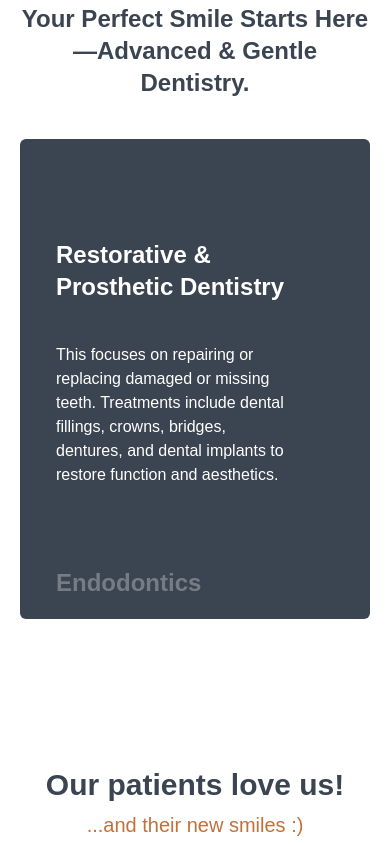
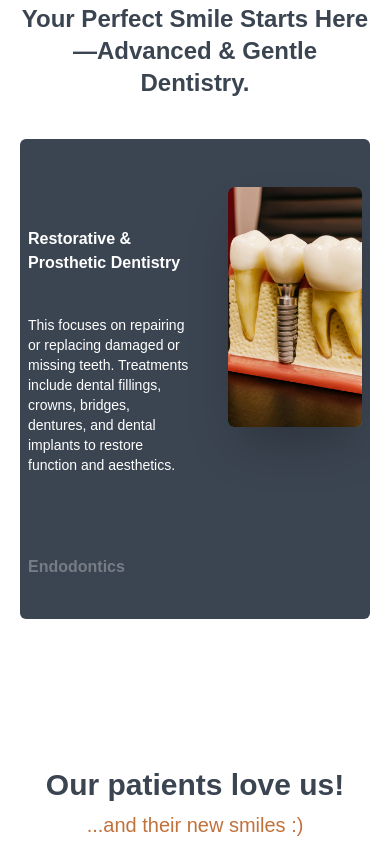
Before and after one commit to mridul-giri/dr-ranjana-dentist, a Next.js app: page /about in a window 390 px wide. Shown: the part 4180-5024 px from the top of the page. Built offline with nearby package versions, Linux system fonts and the light colour scheme; a web font is replaced by a local one.

Commit message:
Changes on sticky component

```diff
--- a/src/components/AllServices.tsx
+++ b/src/components/AllServices.tsx
@@ -11,12 +11,12 @@ const content = [
     description:
       "This focuses on repairing or replacing damaged or missing teeth. Treatments include dental fillings, crowns, bridges, dentures, and dental implants to restore function and aesthetics.",
     content: (
-      <div>
+      <div className="flex h-full w-full items-center justify-center text-white">
         <Image
           src="/images/restorative-dentistry.jpg"
           width={500}
           height={500}
-          className=""
+          className="h-full w-full object-cover"
           alt="Restorative & Prosthetic Dentistry"
         />
       </div>
@@ -27,12 +27,12 @@ const content = [
     description:
       "Endodontics deals with the inside of the tooth, primarily focusing on root canal treatments. It helps save teeth affected by deep decay, infection, or trauma by treating the pulp (nerve) and sealing the tooth to prevent further issues.",
     content: (
-      <div>
+      <div className="flex h-full w-full items-center justify-center text-white">
         <Image
           src="/images/endodontics.jpeg"
           width={500}
           height={500}
-          className=""
+          className="h-full w-full object-cover"
           alt="Endodontics"
         />
       </div>
@@ -43,12 +43,12 @@ const content = [
     description:
       "This specialty corrects misaligned teeth and jaw issues using braces, clear aligners (like Invisalign), and retainers. It enhances both the appearance and function of the teeth, improving overall oral health and confidence.",
     content: (
-      <div>
+      <div className="flex h-full w-full items-center justify-center text-white">
         <Image
           src="/images/orthodontics.jpg"
           width={500}
           height={500}
-          className=""
+          className="h-full w-full object-cover"
           alt="Orthodontics & Smile Aesthetics"
         />
       </div>
@@ -59,12 +59,12 @@ const content = [
     description:
       "Dental care specifically for children, focusing on preventive treatments, cavity protection, and early orthodontic assessments. Pediatric dentists ensure a comfortable and positive experience for kids to establish lifelong oral hygiene habits.",
     content: (
-      <div>
+      <div className="flex h-full w-full items-center justify-center text-white">
         <Image
           src="/images/pediatric-dentistry.jpg"
           width={500}
           height={500}
-          className=""
+          className="h-full w-full object-cover"
           alt="Pediatric Dentistry"
         />
       </div>
--- a/src/components/ui/sticky-scroll-reveal.tsx
+++ b/src/components/ui/sticky-scroll-reveal.tsx
@@ -64,10 +64,10 @@ export const StickyScroll = ({
       animate={{
         backgroundColor: backgroundColors[activeCard % backgroundColors.length],
       }}
-      className="relative flex h-[30rem] justify-center space-x-10 overflow-y-auto rounded-md p-5 md:p-10"
+      className="relative flex h-[30rem] justify-center space-x-10 overflow-y-auto rounded-md p-2 md:p-10"
       ref={ref}
     >
-      <div className="div relative flex items-start px-4">
+      <div className="div relative flex items-start md:px-4">
         <div className="max-w-2xl">
           {content.map((item, index) => (
             <div key={item.title + index} className="my-20">
@@ -78,7 +78,7 @@ export const StickyScroll = ({
                 animate={{
                   opacity: activeCard === index ? 1 : 0.3,
                 }}
-                className="text-2xl font-bold text-white"
+                className="md:text-2xl font-bold text-white"
               >
                 {item.title}
               </motion.h2>
@@ -89,7 +89,7 @@ export const StickyScroll = ({
                 animate={{
                   opacity: activeCard === index ? 1 : 0.3,
                 }}
-                className="text-kg mt-10 max-w-sm text-white"
+                className="text-sm md:text-lg mt-10 max-w-sm text-white"
               >
                 {item.description}
               </motion.p>
@@ -101,7 +101,7 @@ export const StickyScroll = ({
       <div
         style={{ background: backgroundGradient }}
         className={cn(
-          "sticky top-10 hidden h-60 w-80 overflow-hidden rounded-md shadow-2xl bg-white md:block",
+          "sticky top-10 h-60 w-80 overflow-hidden rounded-md shadow-2xl bg-white",
           contentClassName
         )}
       >
```
